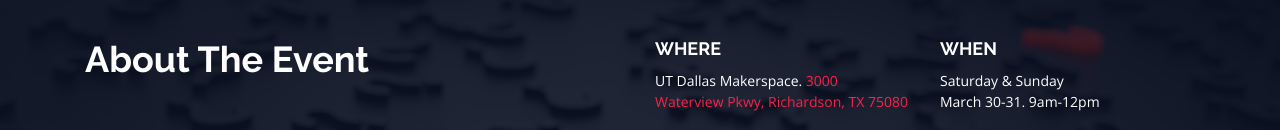
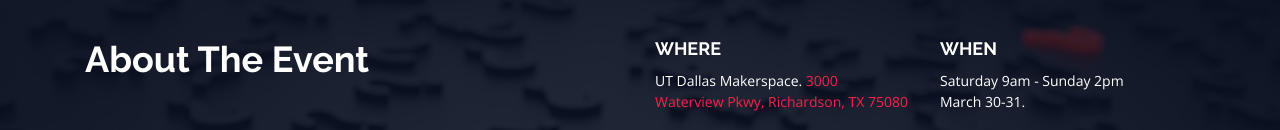
Before and after one commit to gotgameutd/gotgameutd.github.io, a plain HTML site: page index.html in a window 1280 px wide. Shown: the part 822-952 px from the top of the page. Drawn offline with nearby package versions, Linux system fonts and the light colour scheme; a web font is replaced by a local one.

Commit message:
Fixed typo

```diff
--- a/index.html
+++ b/index.html
@@ -88,7 +88,7 @@
           </div>
           <div class="col-lg-3">
             <h3>When</h3>
-            <p>Saturday & Sunday<br>March 30-31. 9am-12pm</p>
+            <p>Saturday 9am - Sunday 2pm <br>March 30-31.</p>
           </div>
         </div>
       </div>
```
